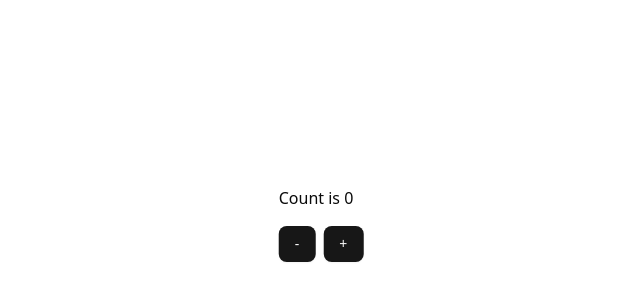
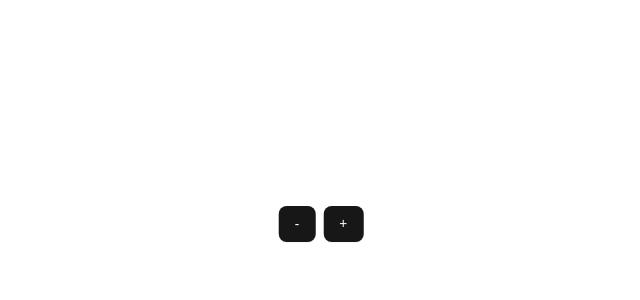
Before and after one commit to SurfTrefflyApp/frontend, a React (Vite) app: page / in a window 1280 px wide. Shown: the part 176-476 px from the top of the page, without its empty margins (319-959 px from the left). Built offline with nearby package versions, Linux system fonts and the light colour scheme.

Commit message:
set up router

```diff
--- a/package.json
+++ b/package.json
@@ -17,6 +17,7 @@
     "lucide-react": "^0.484.0",
     "react": "^19.0.0",
     "react-dom": "^19.0.0",
+    "react-router": "^7.4.0",
     "tailwind-merge": "^3.0.2",
     "tailwindcss": "^4.0.17",
     "tw-animate-css": "^1.2.4"
--- a/src/app/App.tsx
+++ b/src/app/App.tsx
@@ -1,33 +1,9 @@
-import { useState } from 'react';
-
-import { Button } from '@/shared/ui/button';
+import { AppRouter } from '@/app/router/AppRouter';
 
 import './index.css';
 
 function App() {
-  const [count, setCount] = useState(0);
-
-  return (
-    <div className="absolute top-1/2 left-1/2 transform -translate-x-1/2 -translate-y-1/2 flex flex-col gap-4">
-      <p>Count is {count}</p>
-      <div className="flex justify-center items-center gap-2">
-        <Button
-          onClick={() => {
-            setCount((prev) => prev - 1);
-          }}
-        >
-          -
-        </Button>
-        <Button
-          onClick={() => {
-            setCount((prev) => prev + 1);
-          }}
-        >
-          +
-        </Button>
-      </div>
-    </div>
-  );
+  return <AppRouter />;
 }
 
 export default App;
--- /dev/null
+++ b/src/app/router/AppRouter.tsx
@@ -0,0 +1,19 @@
+import { RouterProvider, createBrowserRouter } from 'react-router';
+
+import { Button } from '@/shared/ui/button';
+
+const router = createBrowserRouter([
+  {
+    path: '/',
+    element: (
+      <div className="absolute top-1/2 left-1/2 transform -translate-x-1/2 -translate-y-1/2 flex flex-col gap-4">
+        <div className="flex justify-center items-center gap-2">
+          <Button>-</Button>
+          <Button>+</Button>
+        </div>
+      </div>
+    ),
+  },
+]);
+
+export const AppRouter = () => <RouterProvider router={router} />;
--- /dev/null
+++ b/src/shared/router/index.ts
@@ -0,0 +1 @@
+export const routes = {};
```
Also changed, not shown: 1 other file (tests, documents, lock files or other folders).
